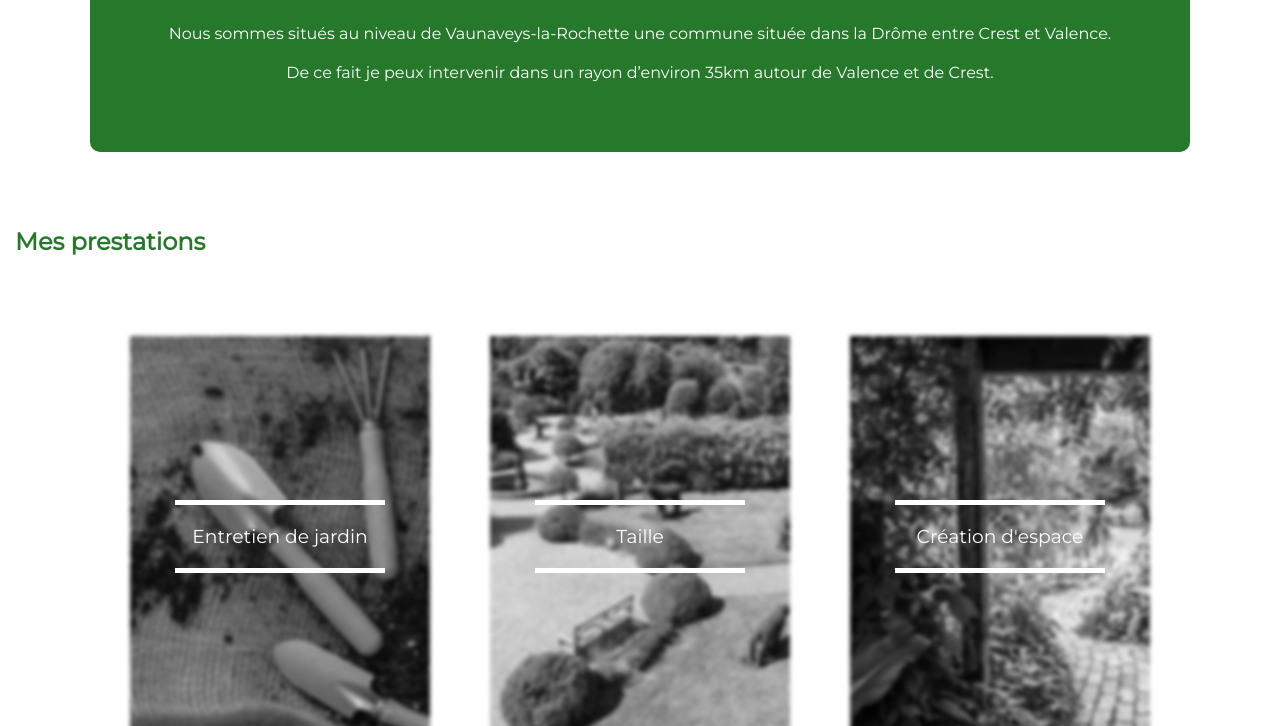
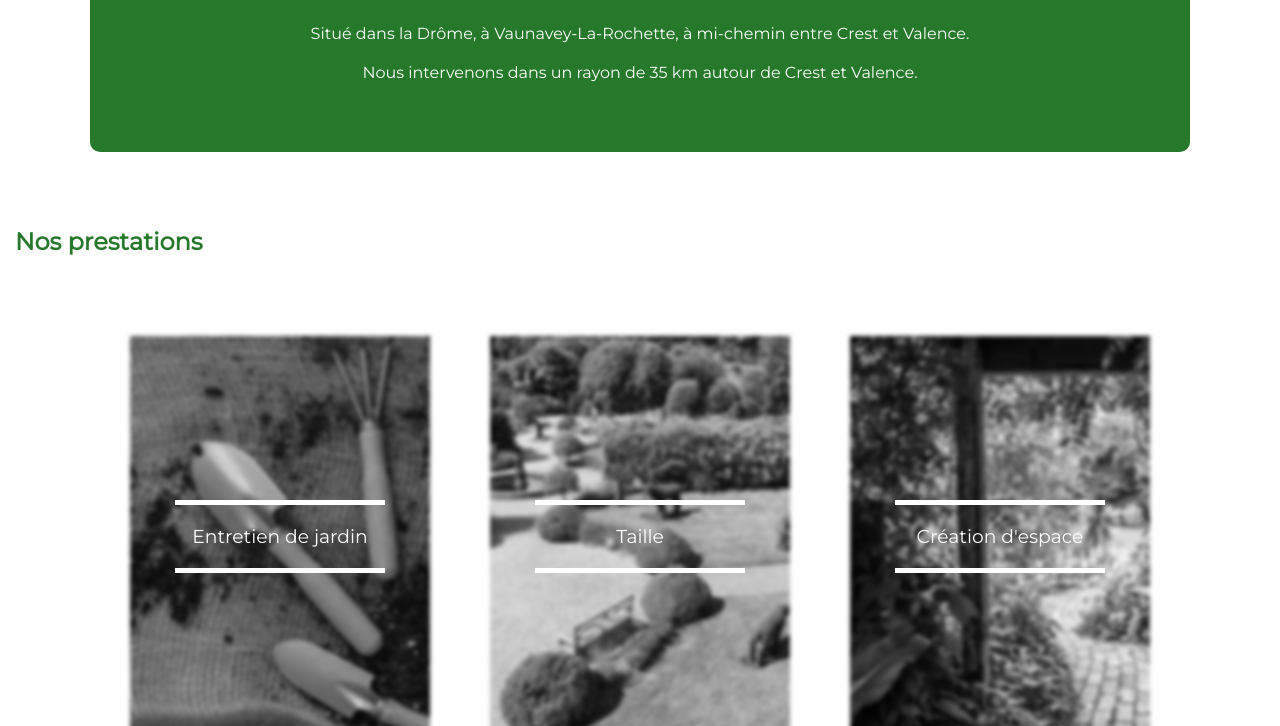
Before and after one commit to Worlixz/les_jardins_de_st_denis, a website built with Vite: page index.html in a window 1280 px wide. Shown: the part 1519-2245 px from the top of the page. Built offline with nearby package versions, Linux system fonts and the light colour scheme; some packages are replaced by stand-ins of ours; no server answers; the database is empty.

Commit message:
ajout modif des fautes et syntaxe

```diff
--- a/index.html
+++ b/index.html
@@ -11,7 +11,7 @@
           <div id="navbar-desktop" class="navbar-desktop">
               <div class="linkDiv">
                   <li><a href="/">Acceuil</a></li>
-                  <li><a href="/formulaire.html">Prestation</a></li>
+                  <li><a href="/formulaire.html">Prestations</a></li>
                   <li><a href="/galerie.html">Galerie</a></li>
               </div>
               <div class="buttonDiv">
@@ -68,7 +68,7 @@
               </div>
               <div class="card">
                   <h4>3. Une large gamme</h4>
-                  <p>Nous proposons une large gamme de prestation que je vous invite à découvrir</p>
+                  <p>Nous proposons une large gamme de prestations que nous vous invitons à découvrir</p>
               </div>
           </div>
       </div>
@@ -77,15 +77,15 @@
     <div class="container">
       <h2>Une société <span class="spanGreen">locale</span></h2>
       <div class="localeDiv">
-          <p>Nous sommes situés au niveau de Vaunaveys-la-Rochette une commune située dans la Drôme entre Crest et Valence.</p>
-          <p>De ce fait je peux intervenir dans un rayon d’environ 35km autour de Valence et de Crest.</p>
+          <p>Situé dans la Drôme, à Vaunavey-La-Rochette, à mi-chemin entre Crest et Valence.</p>
+          <p>Nous intervenons dans un rayon de 35 km autour de Crest et Valence.</p>
           <img src="./public/assets/logo/farming.png" alt="" srcset="">
       </div>
   </div>
   </section>
   <section id="prestation">
     <div class="container">
-        <h2><span class="spanGreen">Mes prestations</span></h2>
+        <h2><span class="spanGreen">Nos prestations</span></h2>
     </div>
     <div class="grisPresta flexPresta">
         <div class="cardPrestation">
```
Also changed, not shown: formulaire.html (+1 -1 lines), galerie.html (+1 -1 lines), mentionLegales.html (+1 -1 lines).
